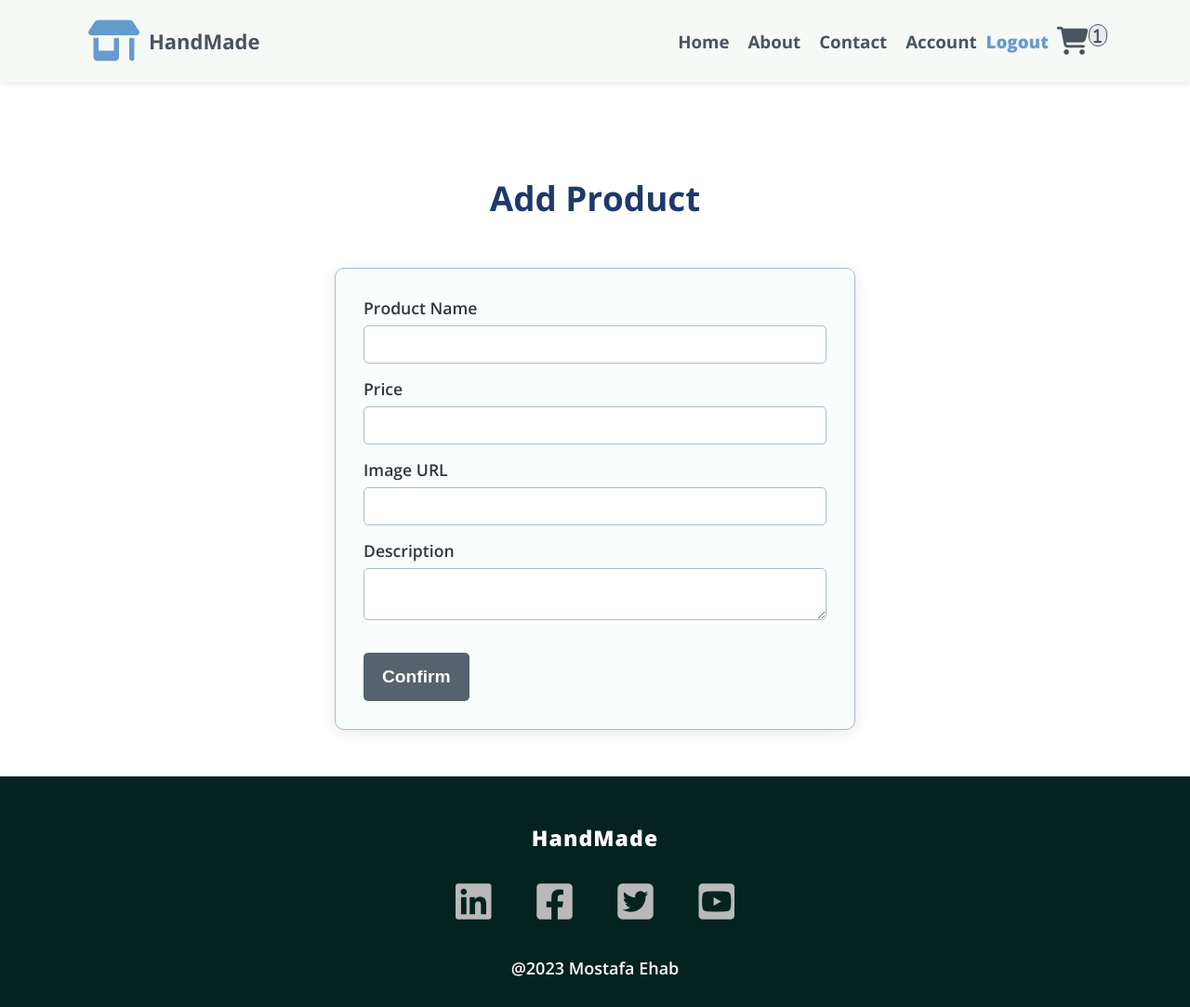
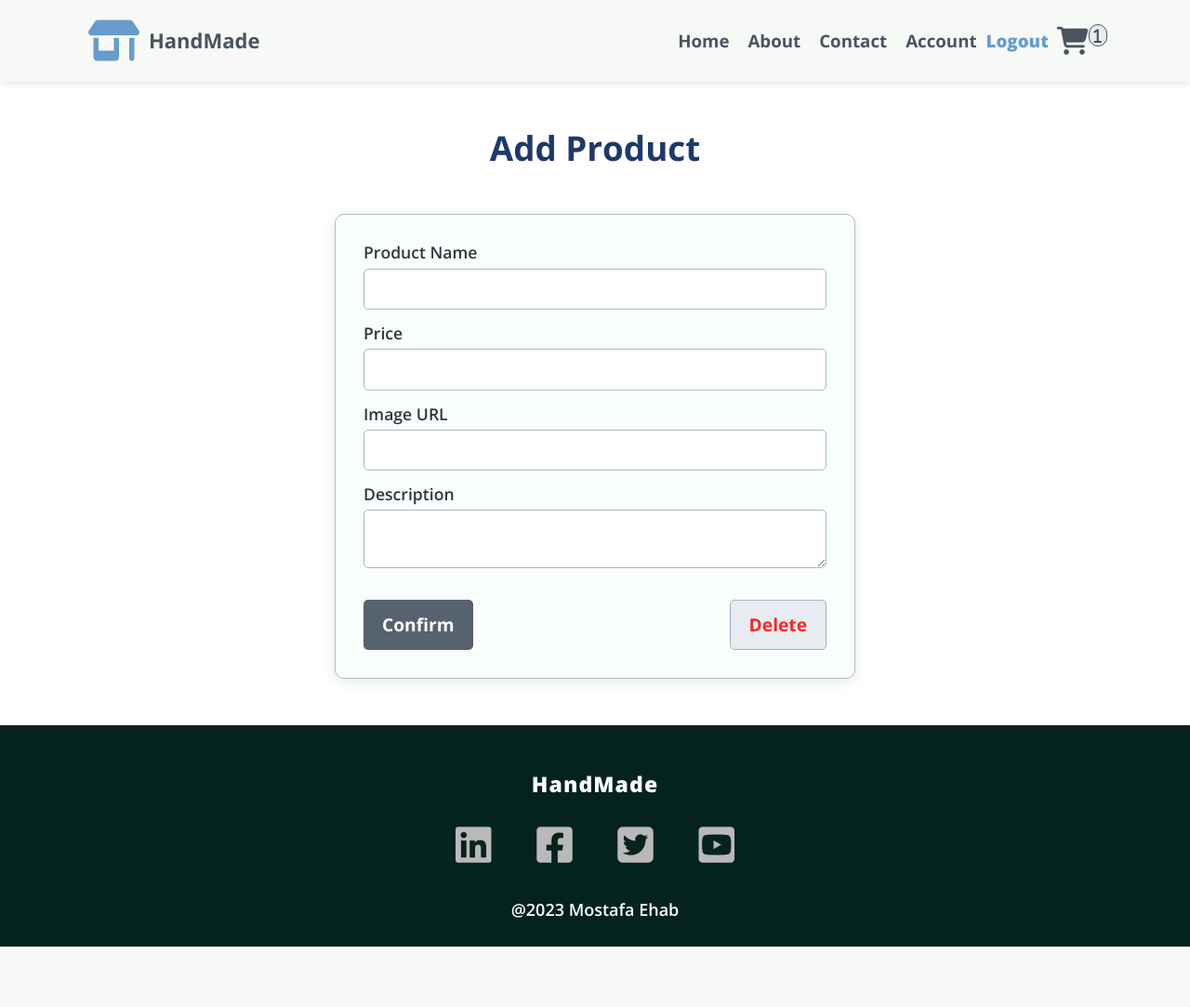
Before and after one commit to mostafaehab96/Handmade, a Flask app: page /add_product in a window 1280 px wide. Shown: the whole page at 93% size. After the commit the page ends 1018 px from the top, so only its background shows below. Run offline with Flask 3, Linux system fonts and the light colour scheme; a user stored in the database is signed in; tables that the repository leaves empty hold one stand-in row (values such as "Sample post"); some libraries are stand-ins or nearby versions.

Commit message:
Fix some styling, add delete funtionality for the product

```diff
--- a/models/engine/db_storage.py
+++ b/models/engine/db_storage.py
@@ -22,15 +22,7 @@ class DBStorage:
                  }
 
     def __init__(self):
-        self.__engine = create_engine(self.__db_uri,
-                                      pool_pre_ping=True,
-                                      connect_args={
-                                          "keepalives": 1,
-                                          "keepalives_idle": 30,
-                                          "keepalives_interval": 10,
-                                          "keepalives_count": 5,
-                                      }
-                                      )
+        self.__engine = create_engine(self.__db_uri)
 
     def reload(self):
         """reloads data from the database"""
--- a/web_flask/forms.py
+++ b/web_flask/forms.py
@@ -31,6 +31,7 @@ class AddProductForm(FlaskForm):
     image = URLField("Image URL", validators=[DataRequired(), URL()], render_kw={"class": "in-field"})
     description = TextAreaField("Description", validators=[DataRequired()], render_kw={"class": "in-field"})
     confirm = SubmitField("Confirm", render_kw={"class": "save"})
+    delete = SubmitField("Delete", render_kw={"class": "delete"})
 
 
 class ContactForm(FlaskForm):
--- a/web_flask/main.py
+++ b/web_flask/main.py
@@ -205,11 +205,15 @@ def edit_product(product_id):
                                image=product.image,
                                description=product.description)
     if edit_form.validate_on_submit():
-        product.name = edit_form.name.data
-        product.price = edit_form.price.data
-        product.image = edit_form.image.data
-        product.description = edit_form.description.data
-        product.save()
+        if "delete" in request.form:
+            storage.delete(product)
+            storage.save()
+        else:
+            product.name = edit_form.name.data
+            product.price = edit_form.price.data
+            product.image = edit_form.image.data
+            product.description = edit_form.description.data
+            product.save()
         return redirect(url_for('account'))
     return render_template("add_product.html", logged_in=True, form=edit_form, editing=True)
 
@@ -222,10 +226,12 @@ def edit_user(user_id):
     email = request.form['email']
     address = request.form['address']
     postal_code = request.form['postal_code']
+    about = request.form['about']
     user.name = name
     user.email = email
     user.address = address
     user.postal_code = postal_code
+    user.about = about
     user.save()
     return redirect(url_for('account'))
 
--- a/web_flask/static/css/cart-page-style.css
+++ b/web_flask/static/css/cart-page-style.css
@@ -30,7 +30,7 @@ html {
     font-weight: 700;
     margin-bottom: 50px;
     color: #1e396b;
-    margin-top: 100px;
+    margin-top: 50px;
 
 }
 
@@ -185,6 +185,7 @@ html {
         width: 100%;
         margin-left: 0;
         margin-top: 0;
+        margin-bottom: 40px;
     }
 
 }
--- a/web_flask/static/css/forms-style.css
+++ b/web_flask/static/css/forms-style.css
@@ -12,11 +12,13 @@
     border-radius: 10px;
     box-shadow: 0 3px 15px #00000018;
 }
+
 @media (max-width: 992px) {
     .user-sec .container .profile-sec {
         width: 60%;
     }
 }
+
 @media (max-width: 767px) {
     .user-sec .container .profile-sec {
         width: 90%;
@@ -36,11 +38,13 @@
     width: 100%;
     height: 100%;
 }
+
 /* ///////////////////////////////////////////////// */
 .user-sec .container .pop-background:target {
     visibility: visible;
     opacity: 1;
 }
+
 /* //////////////////////////////////////////////// */
 .user-sec .container .profile-sec > a > i {
     position: absolute;
@@ -71,12 +75,15 @@ textarea {
 .user-sec .container .profile-sec .profile-form .in-field:hover {
     box-shadow: 0 3px 15px #00000020;
 }
+
 .user-sec .container .profile-sec .profile-form textarea:hover {
     box-shadow: 0 3px 15px #00000020;
 }
+
 .user-sec .container .profile-sec .profile-form .in-field:focus {
     border-width: 2px;
 }
+
 .user-sec .container .profile-sec .profile-form textarea:focus {
     border-width: 2px;
 }
@@ -110,6 +117,7 @@ textarea {
     width: 8px;
     background-color: #ddd;
 }
+
 .user-sec
 .container
 .profile-sec
@@ -141,7 +149,32 @@ textarea {
     padding-left: 20px;
     font-size: x-small;
 }
+
 .flash {
     color: #ee6f57;
     text-align: center;
 }
+
+.edit_btns {
+    display: flex;
+    justify-content: space-between;
+}
+
+.delete {
+    margin-top: 15px;
+    padding: 15px 20px;
+    color: #ff0000d7;
+    background-color: var(--onhover);
+    outline: none;
+    border: 0;
+    font-size: 1.2em;
+    font-weight: 650;
+    border-radius: 5px;
+    cursor: pointer;
+    transition-duration: var(--main-transition);
+    border: 1px solid #9fb0c2;
+}
+
+.delete:hover {
+    background-color: #dbdee3;
+}
--- a/web_flask/templates/add_product.html
+++ b/web_flask/templates/add_product.html
@@ -8,9 +8,9 @@
 {% from "_formhelpers.html" import render_field %}
 <div class="container">
     {% if editing %}
-    <h1 class="ur-cart-h">Edit Product</h1>
+        <h1 class="ur-cart-h">Edit Product</h1>
     {% else %}
-    <h1 class="ur-cart-h">Add Product</h1>
+        <h1 class="ur-cart-h">Add Product</h1>
     {% endif %}
 </div>
 {% with messages=get_flashed_messages() %}
@@ -30,7 +30,10 @@
                 {{ render_field(form.price) }}
                 {{ render_field(form.image) }}
                 {{ render_field(form.description) }}
-                {{ form.confirm }}
+                <div class="edit_btns">
+                    {{ form.confirm }}
+                    {{ form.delete }}
+                </div>
             </form>
         </div>
     </div>
--- a/web_flask/templates/header.html
+++ b/web_flask/templates/header.html
@@ -15,6 +15,7 @@
     <script src="https://unpkg.com/sweetalert/dist/sweetalert.min.js"></script>
     {% block styles %}
         <link rel="stylesheet" href="../static/css/all.min.css"/>
+        <link rel="stylesheet" href="../static/css/norm.css">
         <link rel="stylesheet" href="../static/css/home-page-style.css"/>
         <link rel="stylesheet" href="../static/css/cart-page-style.css">
         <link rel="stylesheet" href="../static/css/footer-style.css">
```
Lines whose indentation alone changed are shown as unchanged.
